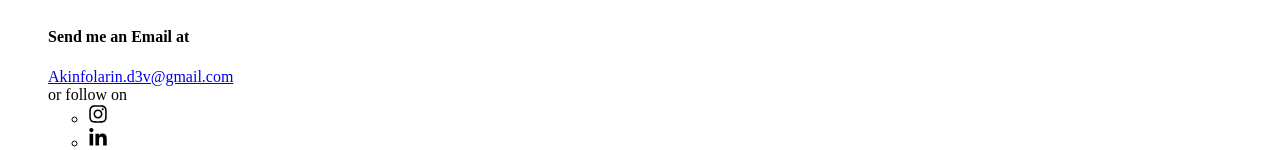
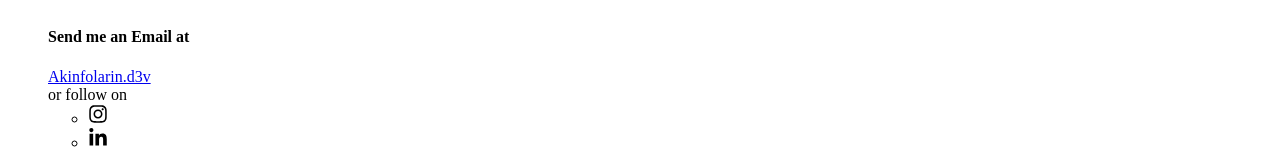
Before and after one commit to Akinfolarin-d3v/My-Portfolio, a website built with Vite: page index.html in a window 1280 px wide. Shown: the part 417-567 px from the top of the page. Built offline with nearby package versions, Linux system fonts and the light colour scheme.

Commit message:
Update index.html

```diff
--- a/index.html
+++ b/index.html
@@ -165,7 +165,7 @@
               </svg>
               <h4>Send me an Email at</h4>
               <a href="mailto:Akinfolarin.d3v@gmail.com" id="contact-email">
-                <span>Akinfolarin.d3v@gmail.com</span>
+                <span>Akinfolarin.d3v</span>
                 <!-- <svg
                   xmlns="http://www.w3.org/2000/svg"
                   viewBox="0 0 384 512"
```
